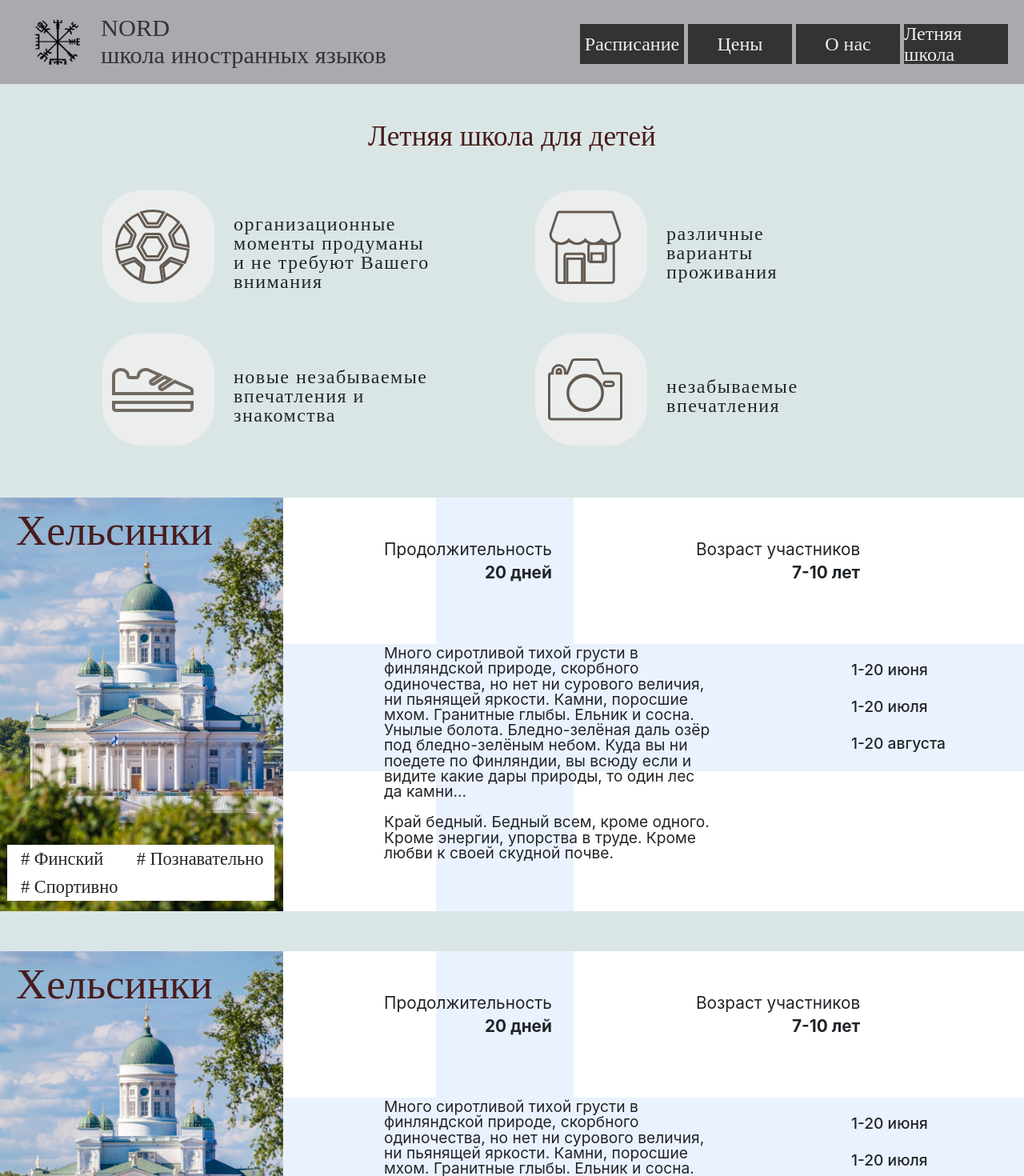
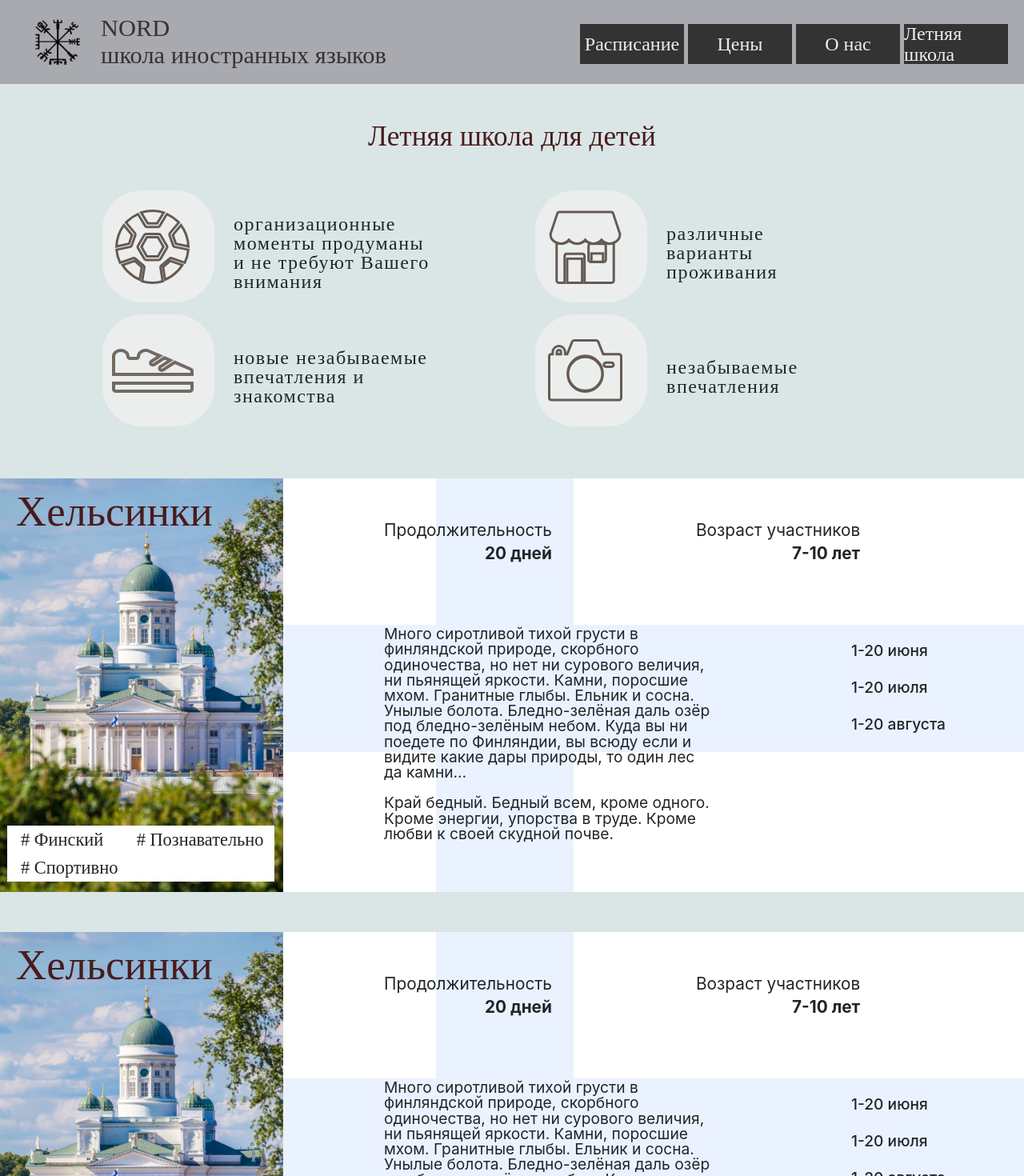
Before and after one commit to Sisilisko/my-app-second-page, a React (Create React App) app: page /summer_school in a window 1280 px wide. Shown: the top 1470 px of the page at 80% size. Built offline with nearby package versions, Linux system fonts and the light colour scheme.

Commit message:
tbodyerror

```diff
--- a/src/components/option_ss.js
+++ b/src/components/option_ss.js
@@ -7,6 +7,7 @@ class OptionSS extends React.Component{
                 <div className="Finnish-picture">
                     <div className="Sity-name">Хельсинки</div>
                     <table className="tags">
+                    <tbody>
                         <tr>
                             <th className="tags-name"># Финский</th>
                             <th className="tags-name"># Познавательно</th>
@@ -15,6 +16,7 @@ class OptionSS extends React.Component{
                             <th className="tags-name"># Спортивно</th>
                             <th className="tags-name"></th>
                         </tr>
+                    </tbody>
                     </table>
                 </div>
                 <div className="Finnish-ss-info">
--- a/src/components/title_ss.js
+++ b/src/components/title_ss.js
@@ -11,19 +11,20 @@ class Title_SS extends React.Component{
             <div>
             <div className="title-sum-school">Летняя школа для детей</div>
             <table className="advantage-sum-school">
+            <tbody>
                 <tr>
                     <th className="adv-ss"><div className="ss-img"><img src={sport} className="img-pic" alt="sport" /></div></th>
                     <th className="adv-ss-text">организационные моменты продуманы<br /> и не требуют Вашего внимания</th>
                     <th className="adv-ss"><div className="ss-img"><img src={house} className="img-pic" alt="house" /></div></th>
                     <th className="adv-ss-text">различные варианты проживания</th>
                 </tr>
-                <br />
                 <tr>
                     <th className="adv-ss"><div className="ss-img"><img src={shoes} className="img-pic" alt="shoes" /></div></th>
                     <th className="adv-ss-text">новые незабываемые впечатления и знакомства</th>
                     <th className="adv-ss"><div className="ss-img"><img src={camera} className="img-pic" alt="camera" /></div></th>
                     <th className="adv-ss-text">незабываемые впечатления</th>
                 </tr>
+            </tbody>
             </table>
             </div>
         );
```
